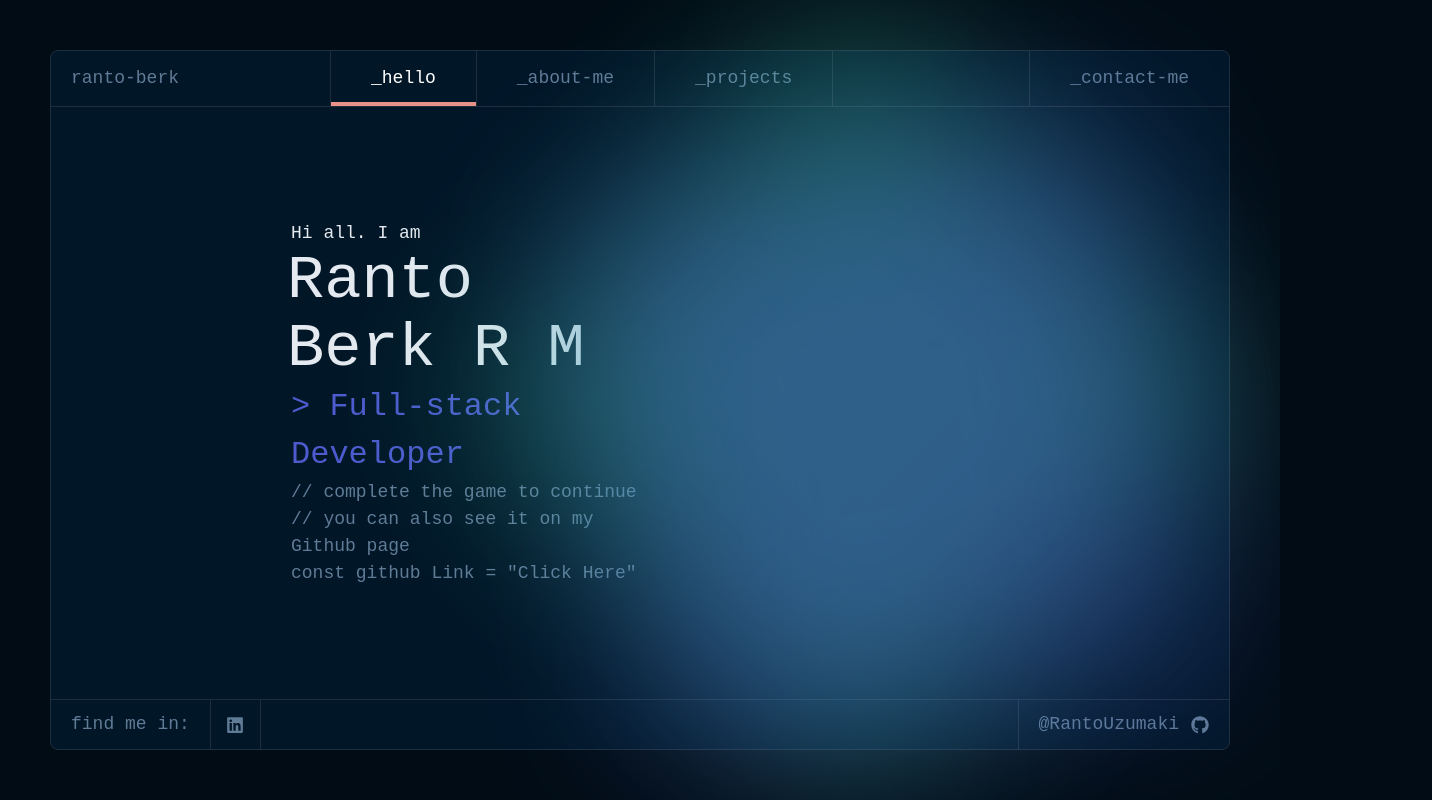
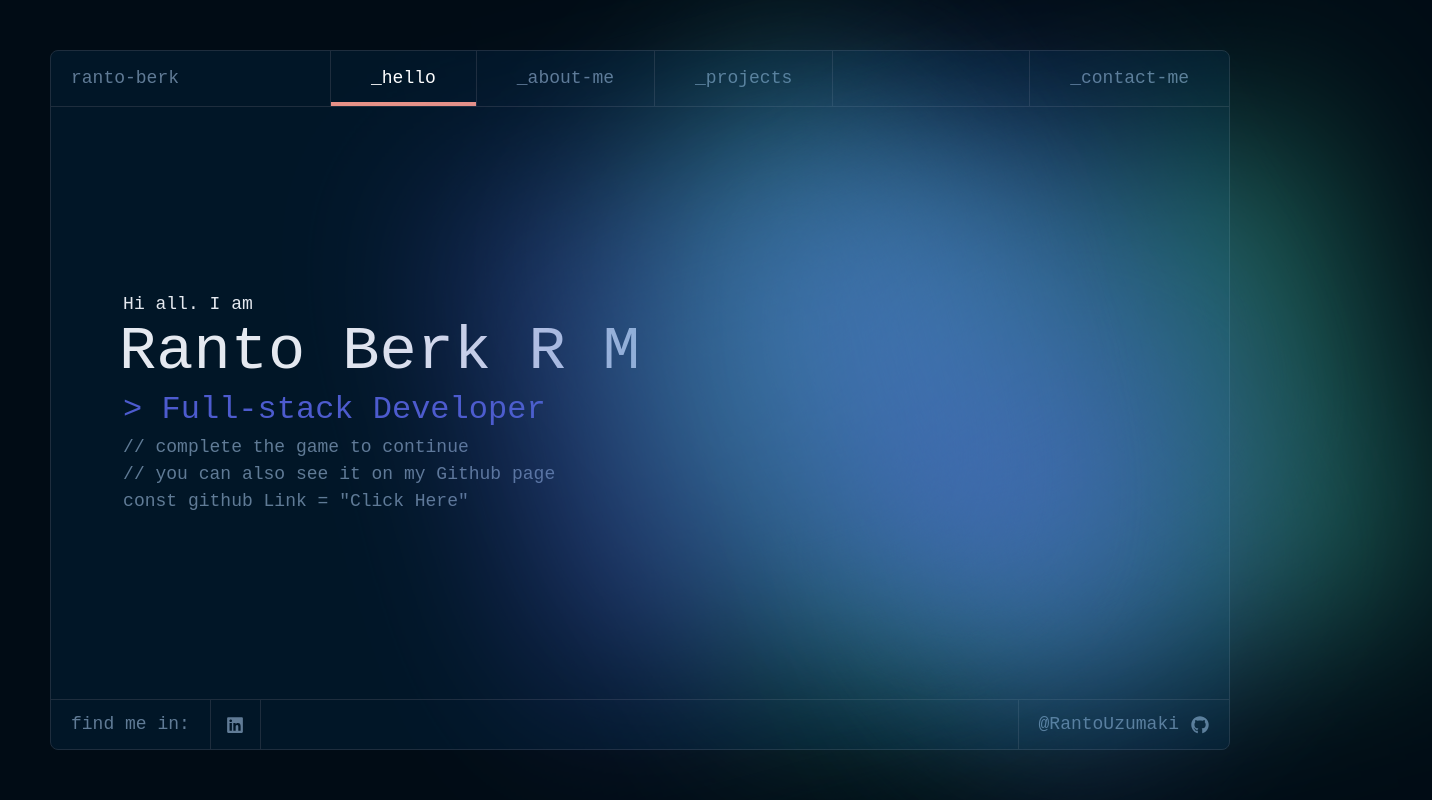
Before and after one commit to RantoUzumaki/portfolio, a React (Vite) app: page / in a window 1280 px wide. Shown: the whole page, 1432 px wide, since content can reach past the window. Built offline with nearby package versions, Linux system fonts and the light colour scheme; the HTML template or start-up script is replaced by a standard one.

Commit message:
home layout fix

```diff
--- a/src/pages/Home.jsx
+++ b/src/pages/Home.jsx
@@ -1,6 +1,6 @@
 const Home = () => {
   return (
-    <div className="flex w-full h-full justify-between items-center px-60">
+    <div className="flex w-full h-full justify-between items-center">
       <div className="flex w-1/2 h-full justify-end items-center">
         <div className="flex flex-col h-max">
           <span className="text-normal text-darkWhite w-full text-start">
@@ -32,9 +32,13 @@ const Home = () => {
           </div>
         </div>
       </div>
-      <div className="w-1/2">
-        <div className="w-[550px] h-[550px] bg-green absolute left-[45%] top-[10%] rotate-45 z-[2] opacity-40 blur-[87px] " />
-        <div className="w-[550px] h-[550px] bg-violet absolute right-[5%] bottom-[5%] rotate-[80deg] z-[2] opacity-40 blur-[87px]" />
+      <div className="w-1/2 relative h-full">
+        <div className="w-[300px] h-[300px] bg-green absolute left-[0%] top-[0%] rotate-45 z-[2] opacity-40 blur-[87px] " />
+        <div className="w-[400px] h-[400px] bg-green absolute left-[5%] top-[25%] rotate-60 z-[2] opacity-40 blur-[87px] " />
+        <div className="w-[500px] h-[500px] bg-green absolute left-[40%] top-[10%] rotate-75 z-[2] opacity-40 blur-[87px] " />
+        <div className="w-[300px] h-[300px] bg-violet absolute right-[0%] bottom-[0%] rotate-45 z-[2] opacity-40 blur-[87px]" />
+        <div className="w-[400px] h-[400px] bg-violet absolute right-[5%] bottom-[25%] rotate-60 z-[2] opacity-40 blur-[87px]" />
+        <div className="w-[500px] h-[500px] bg-violet absolute right-[40%] bottom-[10%] rotate-75 z-[2] opacity-40 blur-[87px]" />
       </div>
     </div>
   );
```
